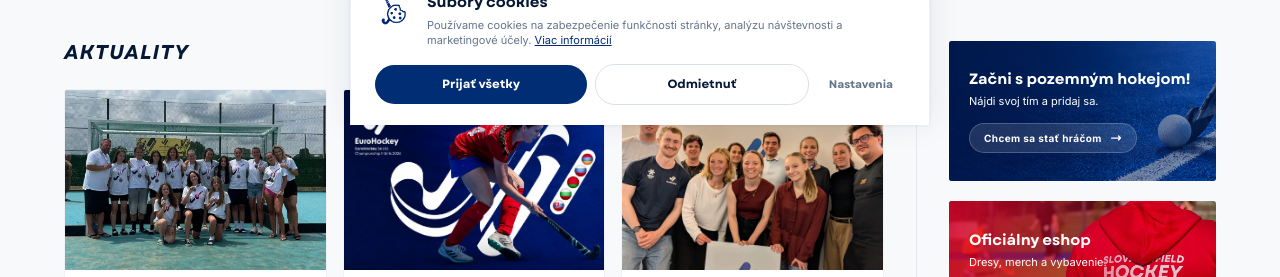
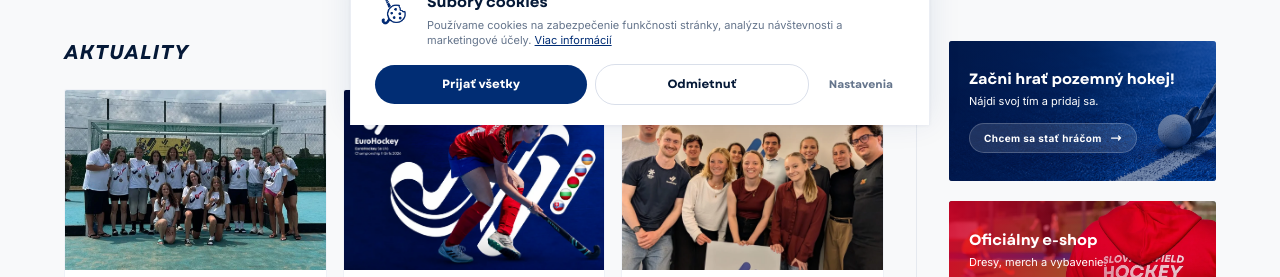
Before and after one commit to andreakollova/szphnew, a Next.js app in the folder apps/szph/: page / in a window 1280 px wide. Shown: the part 675-952 px from the top of the page. Built offline with nearby package versions, Linux system fonts and the light colour scheme; no server answers; the database is empty.

Commit message:
fix: sidebar text - Začni hrať pozemný hokej, Oficiálny e-shop
Co-Authored-By: Andrea Kollova <kollova@drixton.com>

```diff
--- a/apps/szph/app/components/RychleOdkazy.tsx
+++ b/apps/szph/app/components/RychleOdkazy.tsx
@@ -87,7 +87,7 @@ export function RychleOdkazy() {
         />
         <div className="absolute inset-0 flex flex-col justify-center px-5">
           <p className="font-garet font-bold text-white leading-tight" style={{ fontSize: "15px" }}>
-            Začni s pozemným hokejom!
+            Začni hrať pozemný hokej!
           </p>
           <p className="text-white mt-1" style={{ fontSize: "11px" }}>
             Nájdi svoj tím a pridaj sa.
@@ -129,7 +129,7 @@ export function RychleOdkazy() {
         />
         <div className="absolute inset-0 flex flex-col justify-center px-5">
           <p className="font-garet font-bold text-white leading-tight" style={{ fontSize: "15px" }}>
-            Oficiálny eshop
+            Oficiálny e-shop
           </p>
           <p className="text-white mt-1" style={{ fontSize: "11px" }}>
             Dresy, merch a vybavenie.
```
